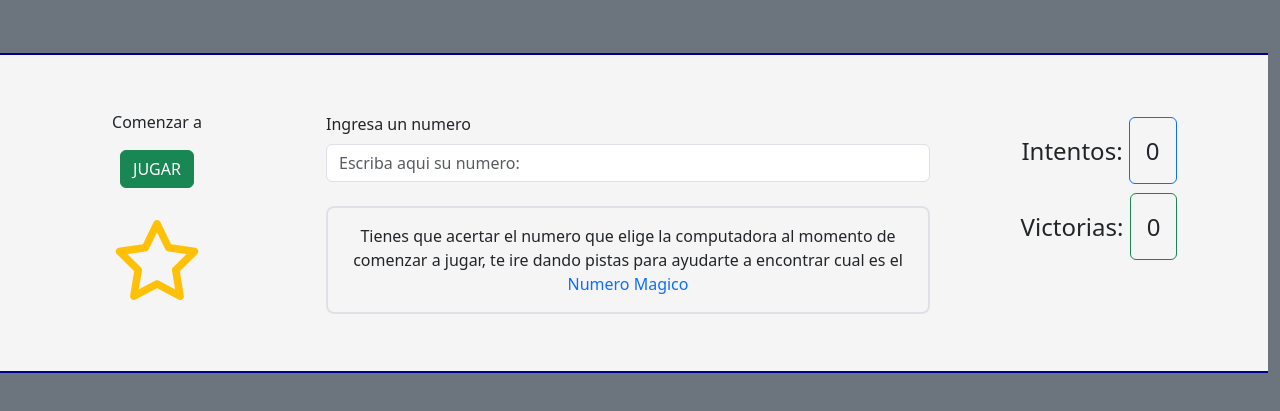
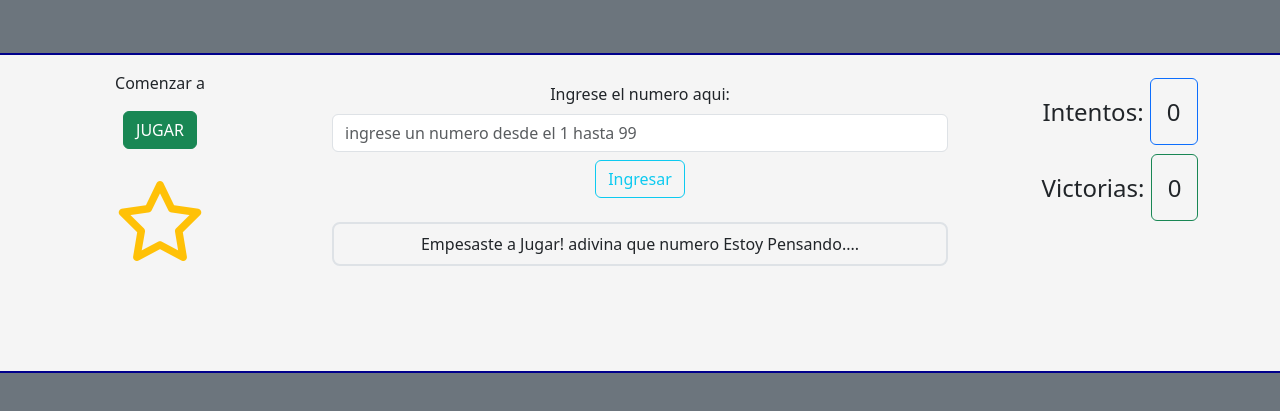
Before and after one commit to NicoAlmiron/rcs-43i-numero-magico, a website with bundled scripts: page index.html in a window 1280 px wide. Both pictures are taken after a click on the button "JUGAR". Shown: the part 91-502 px from the top of the page. Built offline with nearby package versions, Linux system fonts and the light colour scheme.

Commit message:
se termino la pagina de numero magico

```diff
--- a/index.html
+++ b/index.html
@@ -14,43 +14,40 @@
         <div class="d-flex justify-content-center align-items-center text-white mb-5 mt-4">
             <h2 class="titulo"><i class="fa-regular fa-star text-warning"></i> El Numero Magico <i class="fa-regular fa-star text-warning"></i> </h2>
         </div>
-        <article class="slide row container-fluid d-flex justify-content-center align-items-center">
+        <section class="slide container-fluid">
+            <article class="row d-flex justify-content-center align-items-center pt-3">
                 <div class="col-3 d-flex justify-content-center align-items-center flex-column">
                     <p>Comenzar a </p>
                     <button type="button" class="btn btn-success" id="jugar">JUGAR</button>
 
                     <article id="carta" class="numero-magico d-block pt-4">
-                    <h1 id="numeroMagico"><i class="fa-solid fa-star text-warning display-1"></i></h1>
+                        <h1 id="numMagico"><i class="fa-regular fa-star text-warning display-1"></i></h1>
                     </article>
 
                 </div>
 
                 <div class="col-6">
-                <article class="mb-4">
-                    <label for="numeroIngresado" class="form-label">Ingresa un numero</label>
-                    <input class="form-control" list="datalistOptions" id="numeroIngresado" placeholder="Escriba aqui su numero:" maxlength="1" minlength="1">
-                    <datalist id="datalistOptions">
-                        <option value="1">
-                        <option value="2">
-                        <option value="3">
-                    </datalist>
+                    <article class="mb-4 text-center">
+                        <form id="ingreso">
+                            <label class="form-label">Ingrese el numero aqui:</label>
+                            <input type="number" name="numeroIngresado" class="form-control" id="numeroIngresado" placeholder="ingrese un numero desde el 1 hasta 99" minlength="1" maxlength="2" autofocus>
+                            <button id="button" class="btn btn-outline-info mt-2 disabled">Ingresar</button>
+                        </form>
                     </article>
-                <article class="border border-2 rounded-3 pt-3">
-                    <p id="alertas" class="text-center">Tienes que acertar el numero que elige la computadora al momento de comenzar a jugar, te ire dando pistas para ayudarte a encontrar cual es el <span class="text-primary">Numero Magico</span> </p>
+                    <article class="border border-2 rounded-3 p-2 text-center" id="alertas">
                     </article>
                 </div>
-
-            <div class="col-3 d-flex justify-content-center align-items-center flex-column">
-                <h4 class="mb-5">Intentos: <span class="border border-primary rounded p-3">0</span></h4>
-                <h4 class="mb-5">Victorias: <span class="border border-success rounded p-3">0</span></h4>
+                <div class="col-3">
+                    <div class="text-center" id="numeroIntento">
                     </div>
-
+                    <div class="text-center" id="numeroVictoria">
+                    </div>
+                </div>
             </article>
-
         </section>
-
-
-    <script src="/js/scripts.js"></script>
+    </section>
 </body>
 
+<script type="module" src="./js/scripts.js"></script>
+
 </html>
--- a/js/scripts.js
+++ b/js/scripts.js
@@ -1 +1,83 @@
-import 'bootstrap/dist/js/bootstrap.js';
+import '../node_modules/bootstrap/dist/js/bootstrap.bundle.js';
+// inicializaciones
+const jugar = document.getElementById('jugar');
+const carta = document.getElementById('carta');
+let numeroIntento = document.getElementById('numeroIntento');
+let numeroVictoria = document.getElementById('numeroVictoria');
+let alertas = document.getElementById('alertas');
+let intentos = 0;
+let victorias = 0;
+const button = document.getElementById('button');
+const ingreso = document.getElementById('ingreso');
+let numeroMagico = 0;
+
+
+
+//selecciono elementos
+
+alertas.innerHTML = `<p>Tienes que acertar el numero que elige la computadora al momento de comenzar a jugar, te ire dando pistas para ayudarte a encontrar cual es el <span class="text-primary">Numero Magico</span>. </p>`;
+
+jugar.addEventListener('click', () => {
+    intentos = 0;
+    mostrarIntendos(intentos);
+    alertas.innerHTML = 'Empesaste a Jugar! adivina que numero Estoy Pensando....';
+    carta.innerHTML = ``
+    numeroMagico = Math.floor(Math.random() * 100);
+    console.log(numeroMagico);
+    carta.innerHTML = `<h1 id="numeroMagico"><i class="fa-solid fa-star text-warning display-1"></i></h1>`
+    button.className = 'btn btn-outline-info mt-2';
+});
+
+
+const mostrarIntendos = (intento) => {
+    numeroIntento.innerHTML = `<h4 class="mb-5">Intentos: <span class="border border-primary rounded p-3">${intento}</span></h4>`
+}
+
+const mostrarVictoria = (victoria) => {
+    numeroVictoria.innerHTML = `<h4 class="mb-5">Victorias: <span class="border border-success rounded p-3">${victoria}</span></h4>`
+
+}
+
+
+
+
+
+//trabajo la logica
+
+button.addEventListener('click', (e) => {
+    e.preventDefault();
+    let numeroIngresado = document.getElementById('numeroIngresado').value;
+
+    if (numeroMagico === '') {
+        alertas.innerHTML = 'para comenzar, oprime el boton jugar'
+    } else if (numeroIngresado === '') {
+        alertas.innerHTML = `ingresa un numero!`;
+    } else if (parseInt(numeroIngresado) > numeroMagico && numeroIngresado != '') {
+        intentos++;
+        alertas.innerHTML = `casi, el numero magico es MAYOR!`;
+    } else if (parseInt(numeroIngresado) < numeroMagico && numeroIngresado != '') {
+        intentos++;
+        alertas.innerHTML = `vamos sigue intentando, el numero magico es MENOR`;
+    } else if (parseInt(numeroIngresado) === numeroMagico && numeroIngresado != '') {
+        victorias++;
+        intentos++;
+        alertas.innerHTML = `Felicidades acertaste el numero magico!!!`;
+        button.className = 'btn btn-outline-info mt-2 disabled'
+    }
+
+
+
+    console.log(numeroIngresado);
+    console.log(numeroMagico)
+    mostrarIntendos(intentos);
+    mostrarVictoria(victorias);
+
+    document.getElementById('ingreso').reset();
+})
+
+mostrarVictoria(victorias);
+mostrarIntendos(intentos);
+
+
+
+// revicion para limpieza
```
Lines whose indentation alone changed are shown as unchanged.
